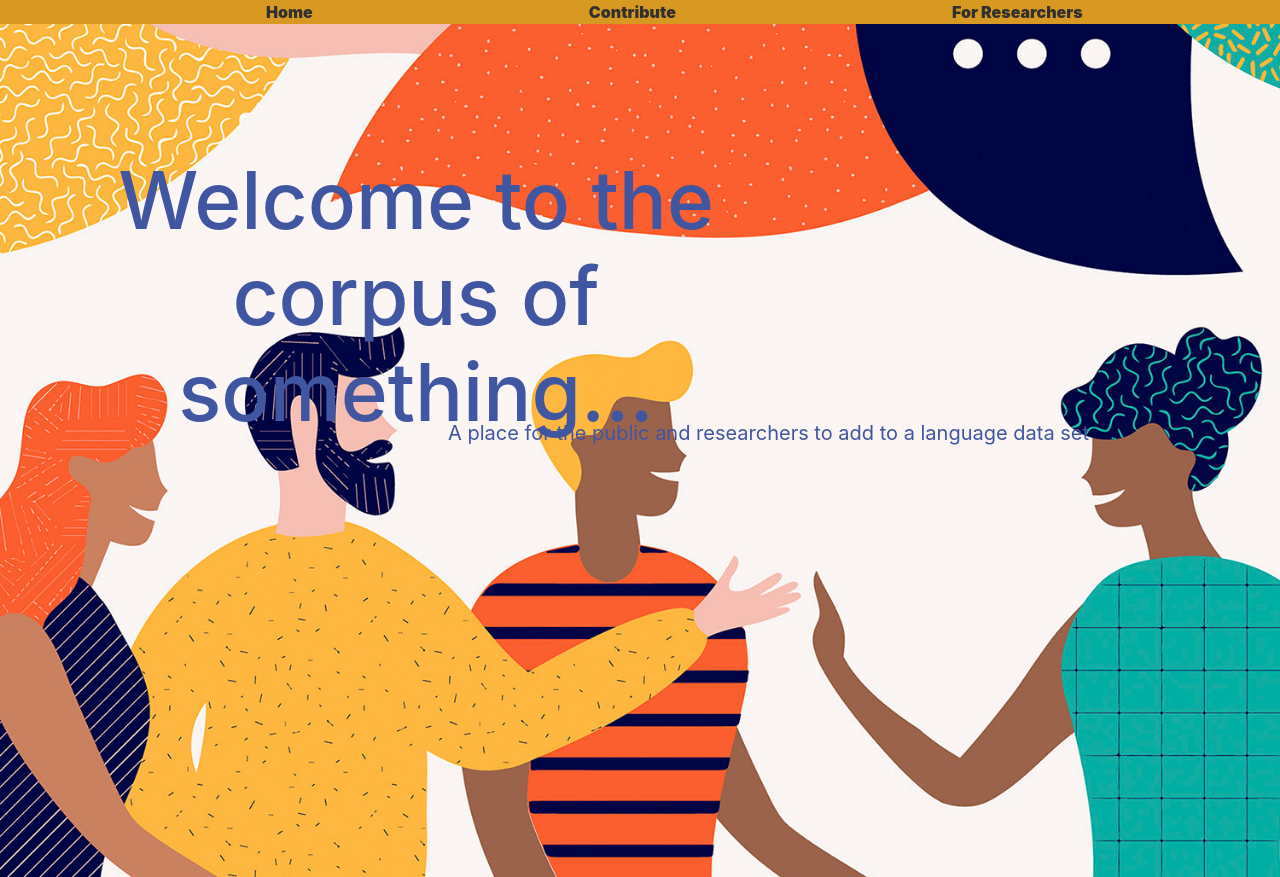
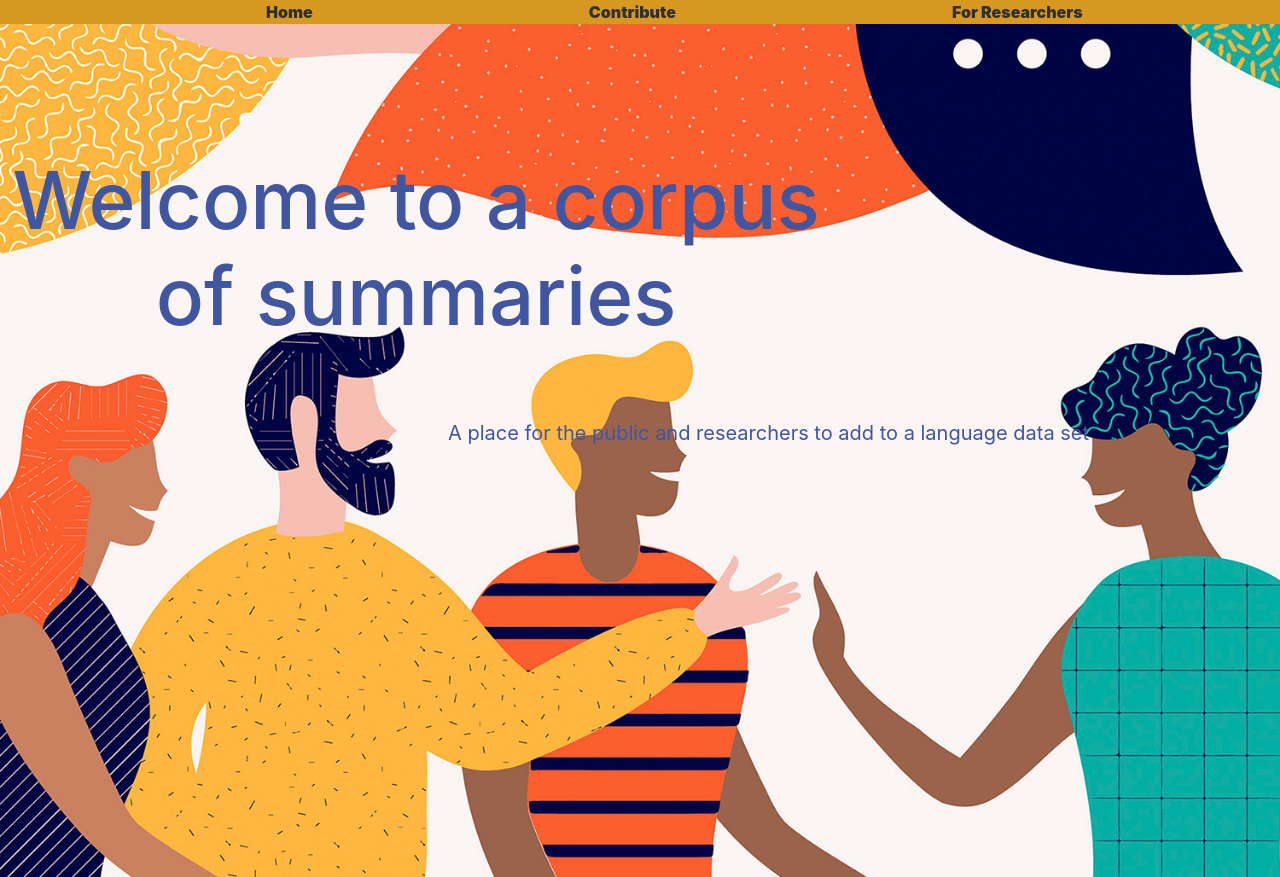
Before and after one commit to akemp7/CapstoneReact, a React app: page / in a window 1280 px wide. Shown: the top 877 px of the page. Built offline with nearby package versions, Linux system fonts and the light colour scheme.

Commit message:
Edit header

```diff
--- a/src/components/Header.jsx
+++ b/src/components/Header.jsx
@@ -27,7 +27,7 @@ function Header() {
     return (
         <div>
             <img src={language} style={coverImage} />
-            <h1 style={heroText}>Welcome to the corpus of something...</h1>
+            <h1 style={heroText}>Welcome to a corpus of summaries</h1>
             <p style={heroInfo}>A place for the public and researchers to add to a language data set</p>
         </div>
     );
```
